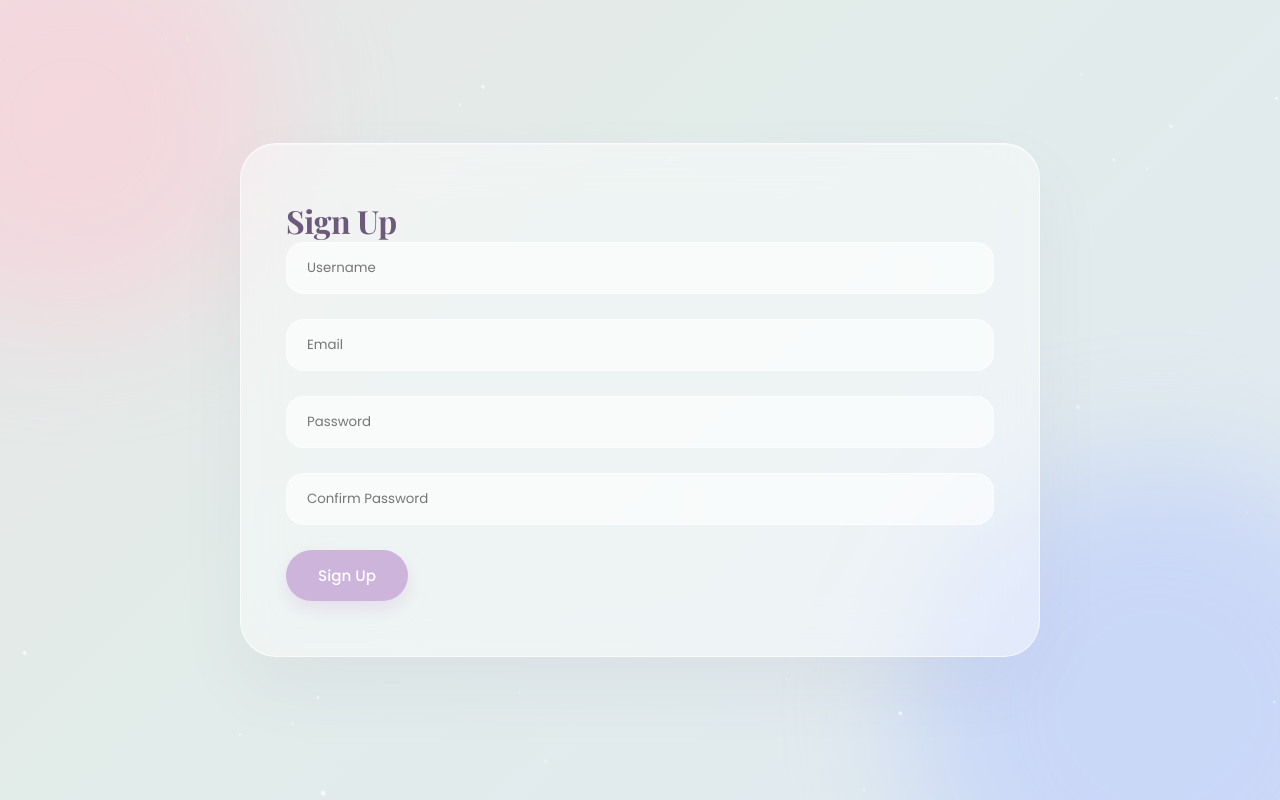
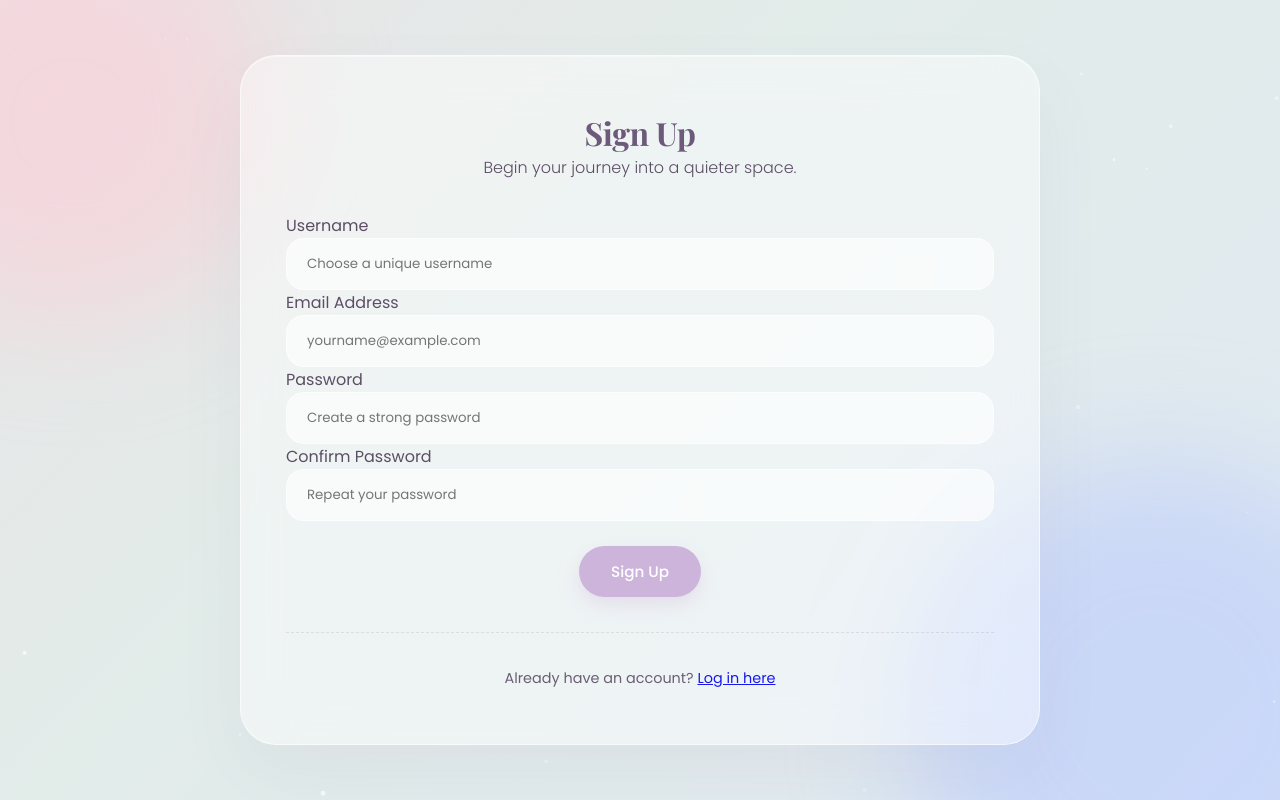
Before and after one commit to 4t1f4/Whisper-Pages, a Flask app: page /auth/signup in a window 1280 px wide. Run offline with Flask 3, Linux system fonts and the light colour scheme; some web fonts are replaced.

Commit message:
feat: enhance signup page layout with confirmation fields and login redirect

```diff
--- a/app/templates/auth/signup.html
+++ b/app/templates/auth/signup.html
@@ -1,46 +1,84 @@
 {% extends "base.html" %}
 {% block title %}Sign Up{% endblock %}
 
+{% block extra_css %}
+<style>
+    .form-header {
+        text-align: center;
+        margin-bottom: 30px;
+    }
+
+    .form-footer {
+        margin-top: 25px;
+        text-align: center;
+        font-size: 0.9rem;
+        color: var(--text-body);
+        opacity: 0.9;
+    }
+
+    /* Centers the submit button cleanly */
+    .form-actions {
+        margin-top: 25px;
+        display: flex;
+        justify-content: center;
+    }
+</style>
+{% endblock %}
+
 {% block content %}
-
-<h1>Sign Up</h1>
+<div class="form-header">
+    <h1>Sign Up</h1>
+    <p>Begin your journey into a quieter space.</p>
+</div>
 
 <form action="{{ url_for('auth.signup') }}" method="POST">
 
+    <label for="username">Username</label>
     <input
         type="text"
+        id="username"
         name="username"
-        placeholder="Username"
+        placeholder="Choose a unique username"
         required
     >
-    <br><br>
 
+    <label for="email">Email Address</label>
     <input
         type="email"
+        id="email"
         name="email"
-        placeholder="Email"
+        placeholder="yourname@example.com"
         required
     >
-    <br><br>
 
+    <label for="password">Password</label>
     <input
         type="password"
+        id="password"
         name="password"
-        placeholder="Password"
+        placeholder="Create a strong password"
         required
     >
-    <br><br>
 
+    <label for="confirm_password">Confirm Password</label>
     <input
         type="password"
+        id="confirm_password"
         name="confirm_password"
-        placeholder="Confirm Password"
+        placeholder="Repeat your password"
         required
     >
-    <br><br>
 
-    <button type="submit">Sign Up</button>
+    <div class="form-actions">
+        <button type="submit">Sign Up</button>
+    </div>
 
 </form>
 
+<hr>
+
+<div class="form-footer">
+    Already have an account? <a href="{{ url_for('auth.login') }}">Log in here</a>
+</div>
+
 {% endblock %}
```
